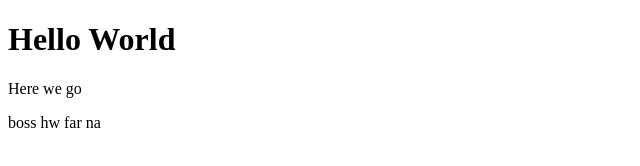
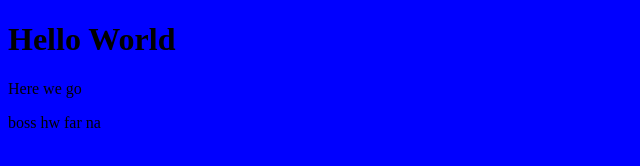
Before and after one commit to iamoluwaseuno/lagosstudy, a plain HTML site: page index.html in a window 1280 px wide. Shown: the whole page, without its empty margins (0-640 px from the left). Drawn offline with Linux system fonts and the light colour scheme.

Commit message:
link css

```diff
--- a/index.html
+++ b/index.html
@@ -1,7 +1,7 @@
 <!DOCTYPE html>
 <html lang="en">
 <head>
-    <link rel="stylesheet" src="index.css">
+    <link rel="stylesheet" type="text/css" href="index.css">
     <meta charset="UTF-8">
     <title>Git work </title>
 </head>
```
